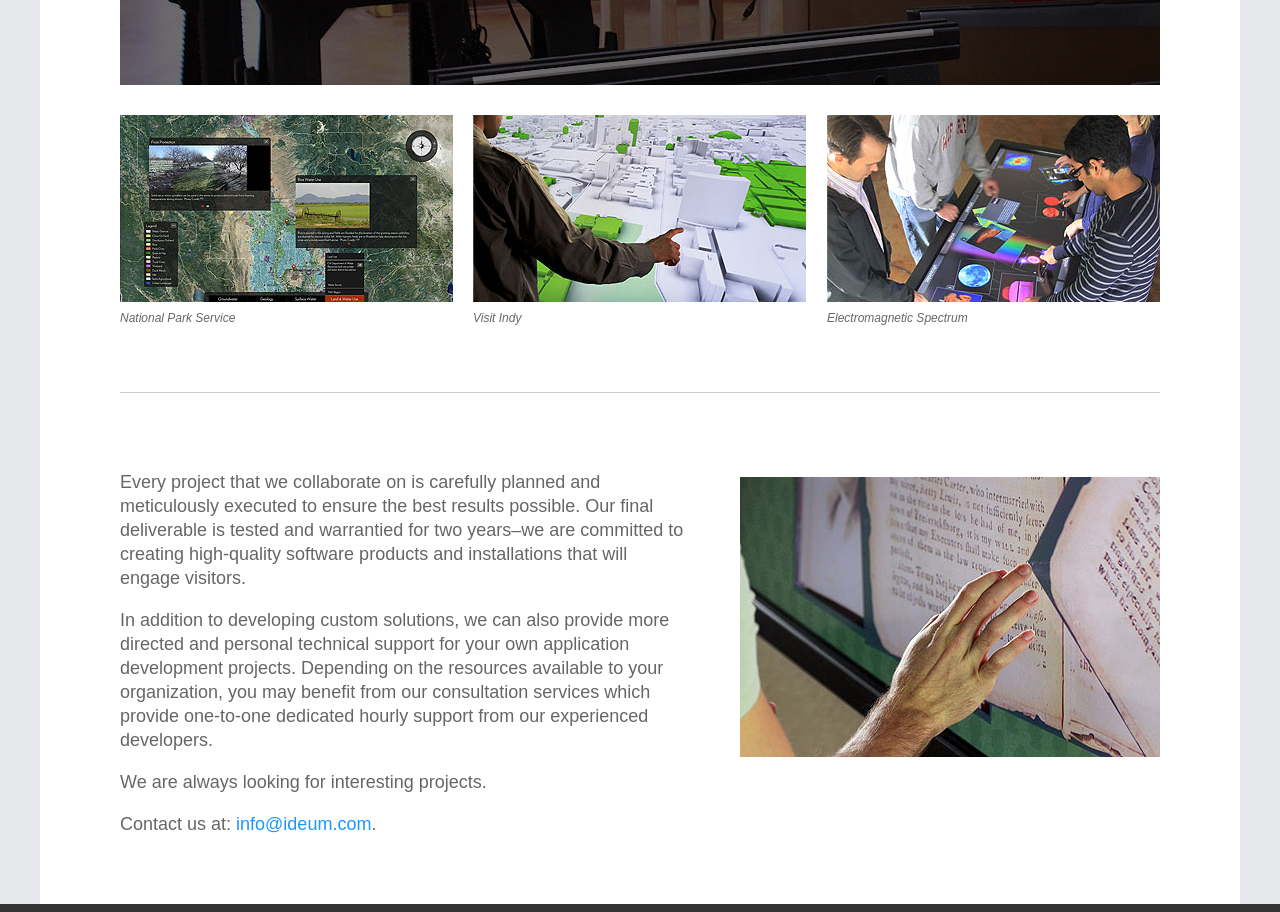
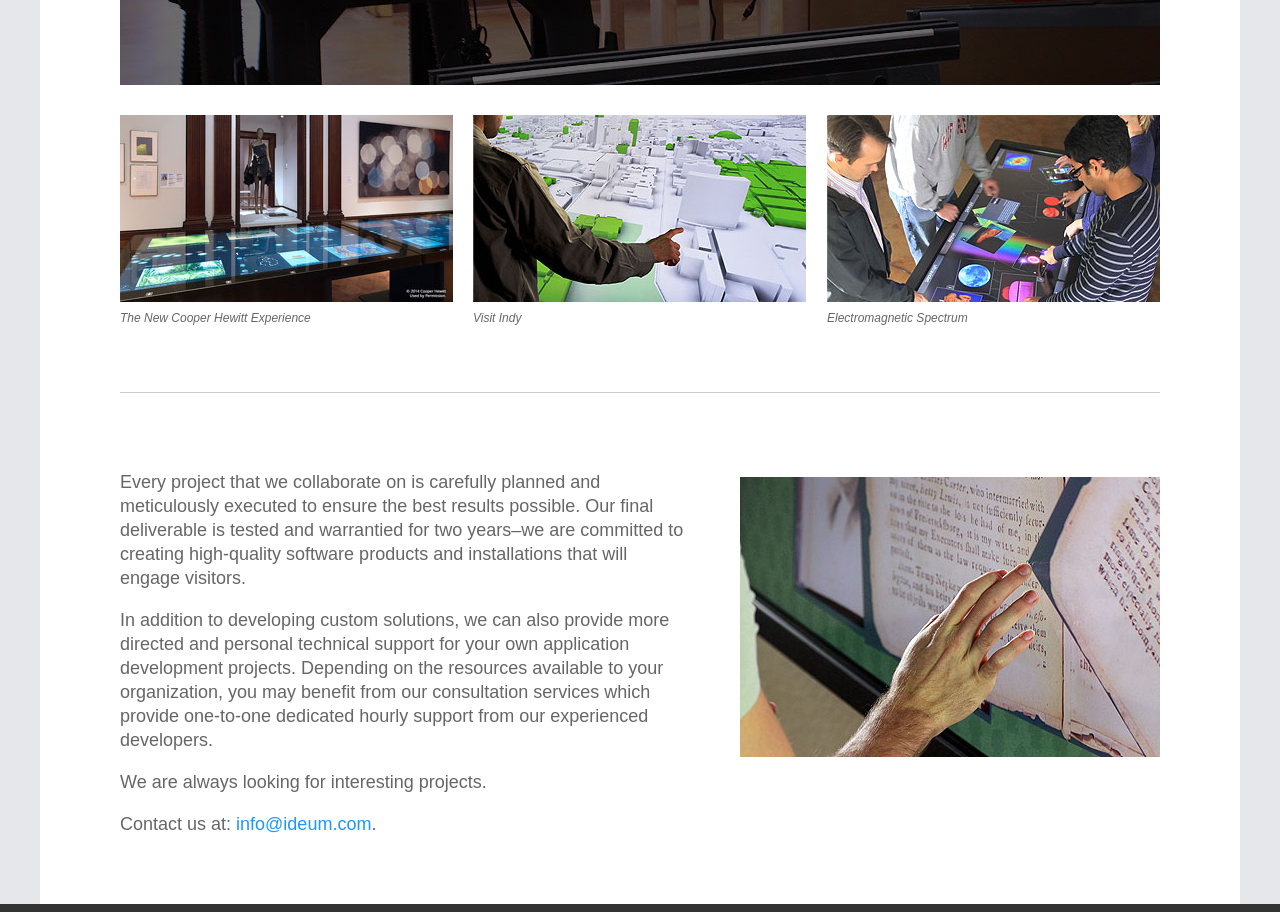
Before and after one commit to glasswork/gestureworks-site-2013, a plain HTML site: page creative-services.html in a window 1280 px wide. Shown: the part 906-1818 px from the top of the page. Drawn offline with nearby package versions, Linux system fonts and the light colour scheme.

Commit message:
chg creative services pg feature pro to newer pro

```diff
--- a/creative-services.html
+++ b/creative-services.html
@@ -134,9 +134,9 @@
 
           <div class="column">
 
-            <a href="http://archive.ideum.com/interactive-exhibits/gateway-science-museum-multiuser-map/" target="_blank"><img src="img/national-park-service-333x187.jpg" alt="National Park Service" tite="National Park Service"/></a>
+            <a href="http://ideum.com/blog/ideum_project/new-cooper-hewitt-experience/" target="_blank"><img src="img/cooper_hewitt.jpg" alt="The New Cooper Hewitt Experience" tite="The New Cooper Hewitt Experience"/></a>
 
-            <p class="caption">National Park Service</p>
+            <p class="caption">The New Cooper Hewitt Experience</p>
 
           </div>
 
```
Also changed, not shown: img/cooper_hewitt.jpg (added).
